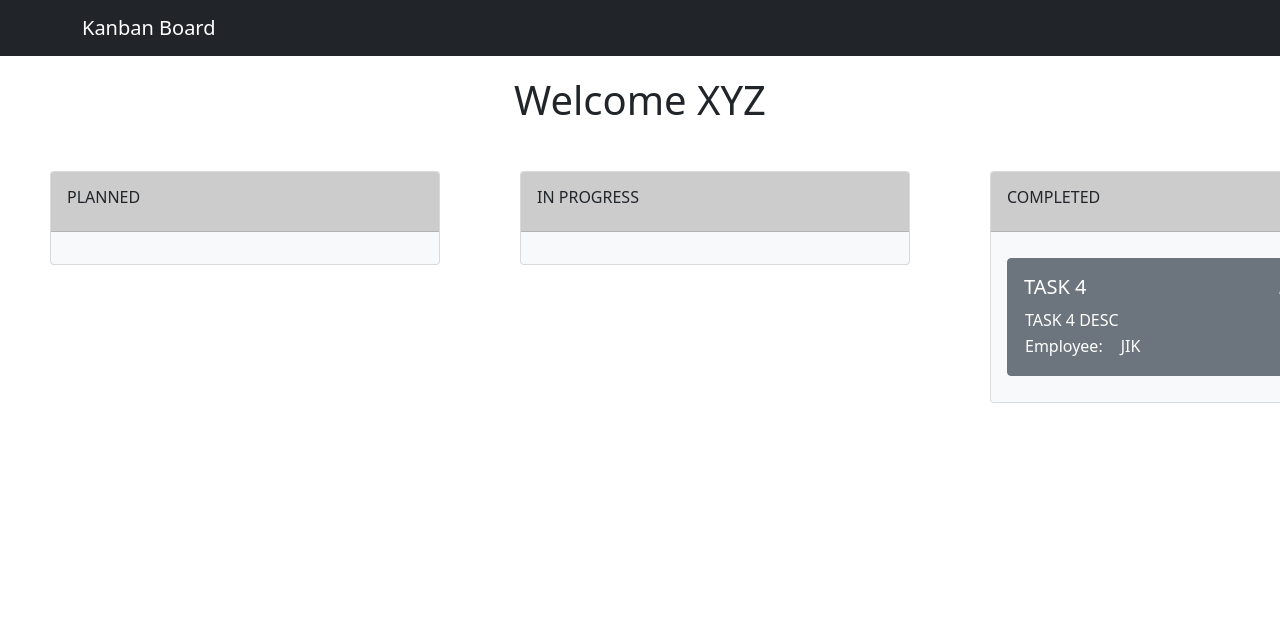
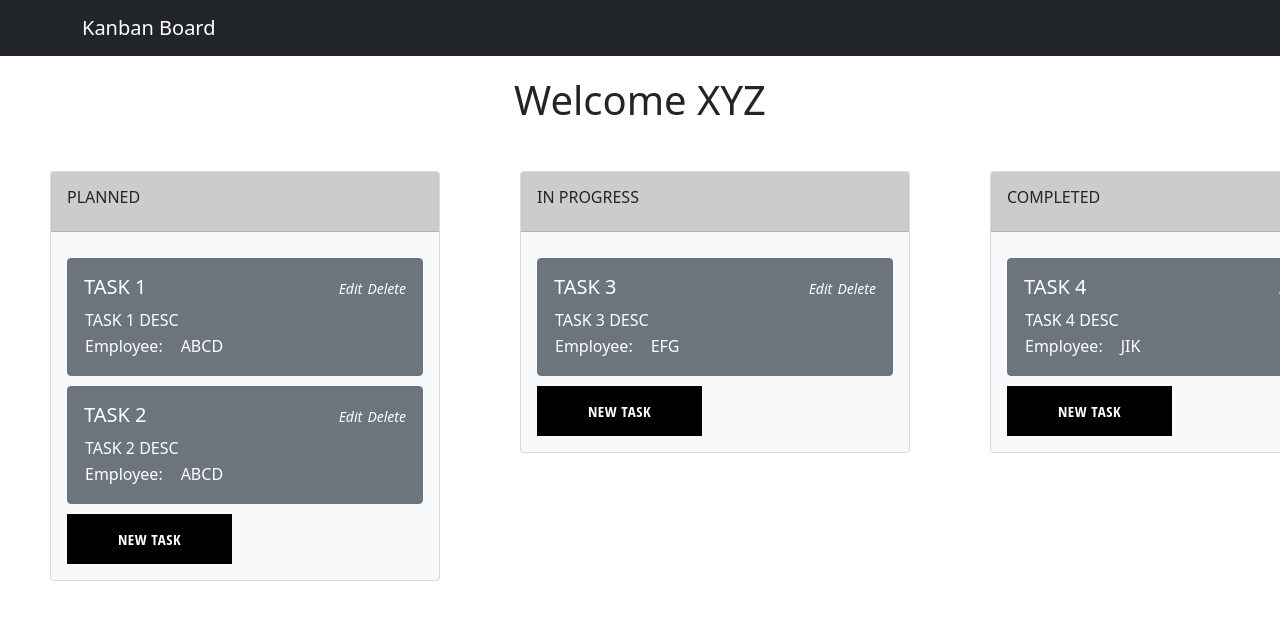
Before and after one commit to aadesh-agarwal8888/kanban-frontend, a React (Create React App) app: page /home in a window 1280 px wide. Shown: the top 620 px of the page. Built offline with nearby package versions, Linux system fonts and the light colour scheme.

Commit message:
Tab Title updated

```diff
--- a/public/index.html
+++ b/public/index.html
@@ -24,7 +24,7 @@
       work correctly both with client-side routing and a non-root public URL.
       Learn how to configure a non-root public URL by running `npm run build`.
     -->
-    <title>React App</title>
+    <title>KanBan Board</title>
   </head>
   <body>
     <noscript>You need to enable JavaScript to run this app.</noscript>
--- a/src/compnents/board/task-creator/task-creator.components.jsx
+++ b/src/compnents/board/task-creator/task-creator.components.jsx
@@ -3,6 +3,7 @@ import './task-creator.styles.scss';
 import Select from 'react-select';
 import TaskForm from '../task-modal/task-creator-modal.component';
 import {Button} from 'react-bootstrap';
+import CustomButton from '../../custom-button/custom-button.component';
 
 class TaskCreator extends React.Component {
 
@@ -48,9 +49,9 @@ class TaskCreator extends React.Component {
       return (
         <div>
           <div onClick={this.toggleTaskCreator}>
-          <Button variant="primary" onClick={this.toggleTaskCreator}>
+          <CustomButton variant="primary" onClick={this.toggleTaskCreator}>
             New Task
-          </Button>
+          </CustomButton>
           </div>
           <TaskForm
             show = {this.state.active}
--- a/src/pages/home/home.page.jsx
+++ b/src/pages/home/home.page.jsx
@@ -14,7 +14,7 @@ class HomeScreen extends React.Component {
             user: {
                 id: 3,
                 name: "XYZ",
-                role: "eng",
+                role: "manager",
             },
             tasks: [],
             employees: [
```
